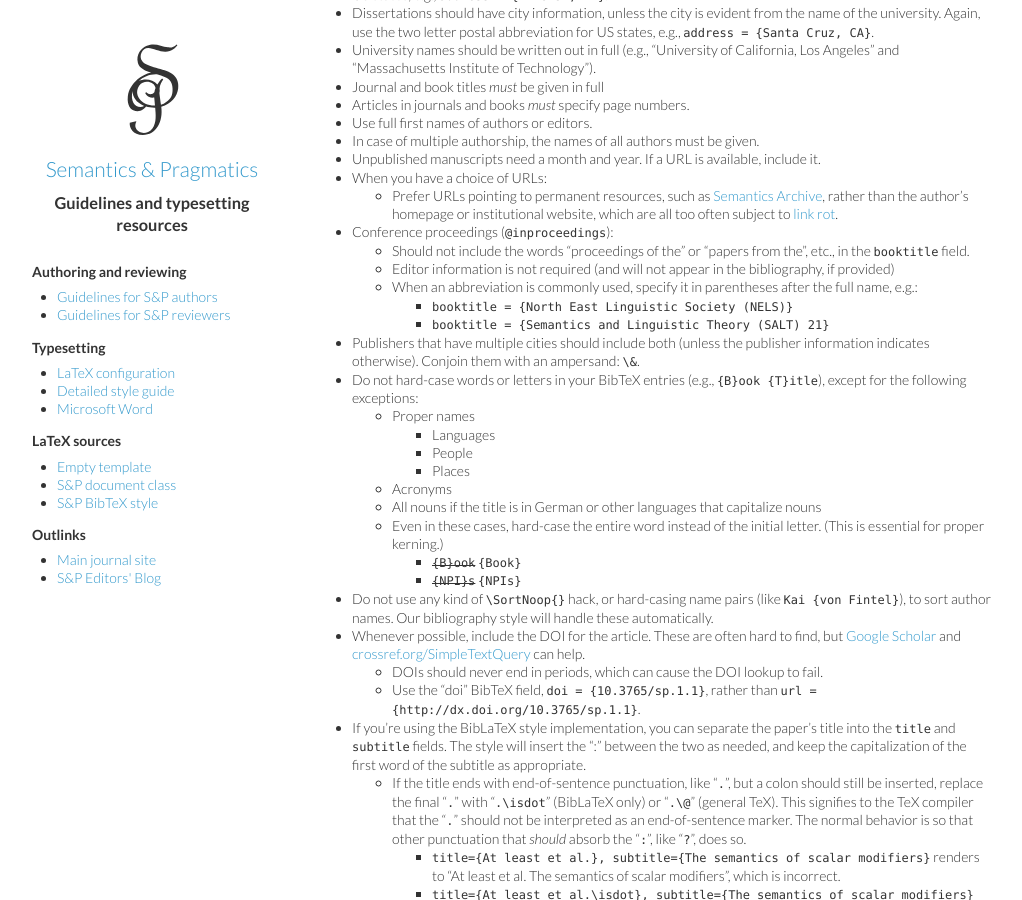
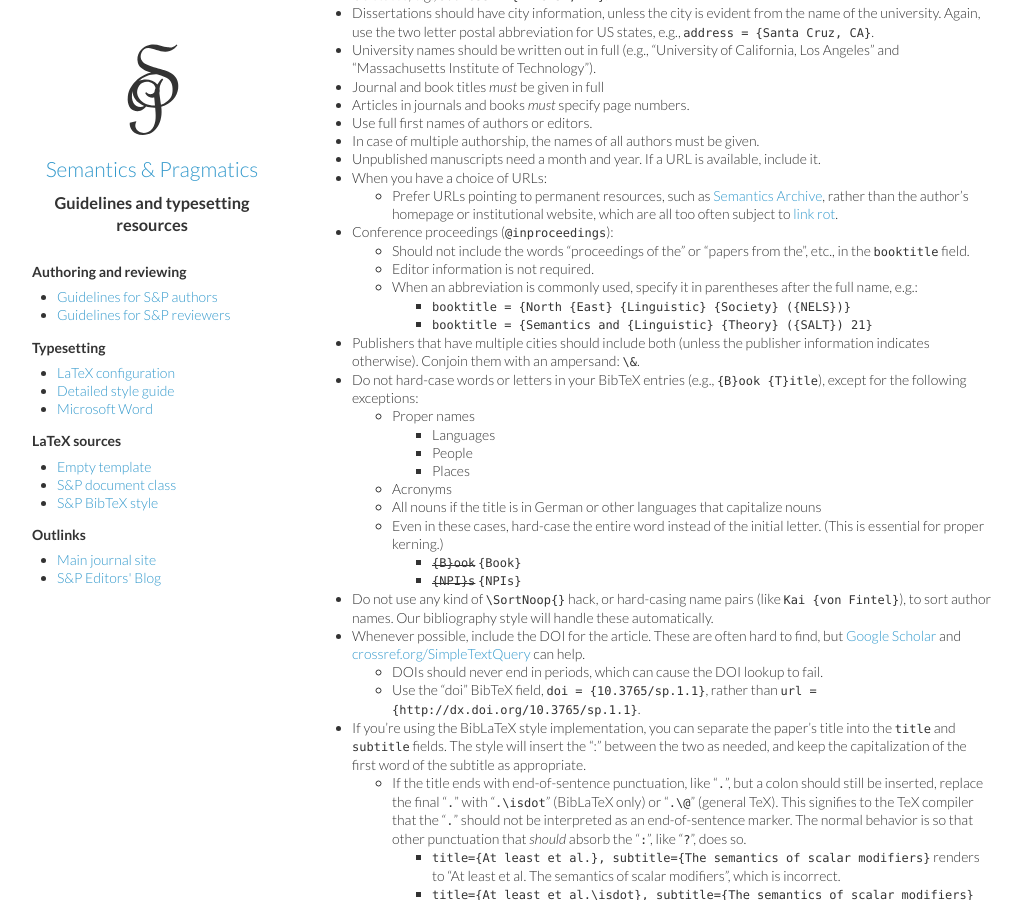
Before and after one commit to semprag/semprag.github.io, a Jekyll site: the page built from style.md, in a window 1280 px wide and 900 px high, scrolled down 3332 px. Shown: the whole window, without its empty margins (8-1030 px from the left). Built offline with Jekyll 4.4.1, drawn with Linux system fonts in a browser that asks for light colours.

Commit message:
Brace-protect capitalized words in inproceedings booktitles

```diff
--- a/style.md
+++ b/style.md
@@ -146,10 +146,10 @@ NB: S&P's bibliographic style is a close implementation of the ["Unified Style S
   - Prefer URLs pointing to permanent resources, such as [Semantics Archive](http://semanticsarchive.net/), rather than the author's homepage or institutional website, which are all too often subject to [link rot](http://en.wikipedia.org/wiki/Link_rot).
 - Conference proceedings (`@inproceedings`):
   - Should not include the words "proceedings of the" or "papers from the", etc., in the `booktitle` field.
-  - Editor information is not required (and will not appear in the bibliography, if provided)
+  - Editor information is not required.
   - When an abbreviation is commonly used, specify it in parentheses after the full name, e.g.:
-    - `booktitle = {North East Linguistic Society (NELS)}`
-    - `booktitle = {Semantics and Linguistic Theory (SALT) 21}`
+    - `booktitle = {North {East} {Linguistic} {Society} ({NELS})}`
+    - `booktitle = {Semantics and {Linguistic} {Theory} ({SALT}) 21}`
 - Publishers that have multiple cities should include both (unless the publisher information indicates otherwise). Conjoin them with an ampersand: `\&`.
 - Do not hard-case words or letters in your BibTeX entries (e.g., `{B}ook {T}itle`), except for the following exceptions:
   - Proper names
```
